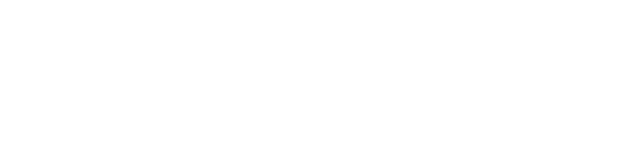
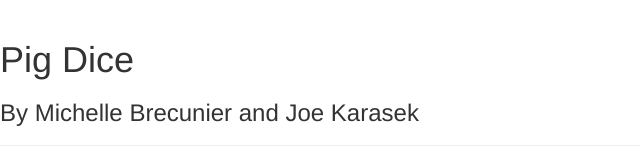
Before and after one commit to judejuma2030/pig-dice, a plain HTML site: page index.html in a window 1280 px wide. Shown: the whole page, without its empty margins (0-640 px from the left). Drawn offline with nearby package versions, Linux system fonts and the light colour scheme.

Commit message:
setting the page header

```diff
--- a/index.html
+++ b/index.html
@@ -9,3 +9,8 @@
     <link rel="stylesheet" href="css/styles.css">
     <title>Pig Dice</title>
   </head>
+  <body>
+      <div class="page-header">
+        <h1>Pig Dice</h1>
+        <h3>By Michelle Brecunier and Joe Karasek</h3>
+      </div>
```
